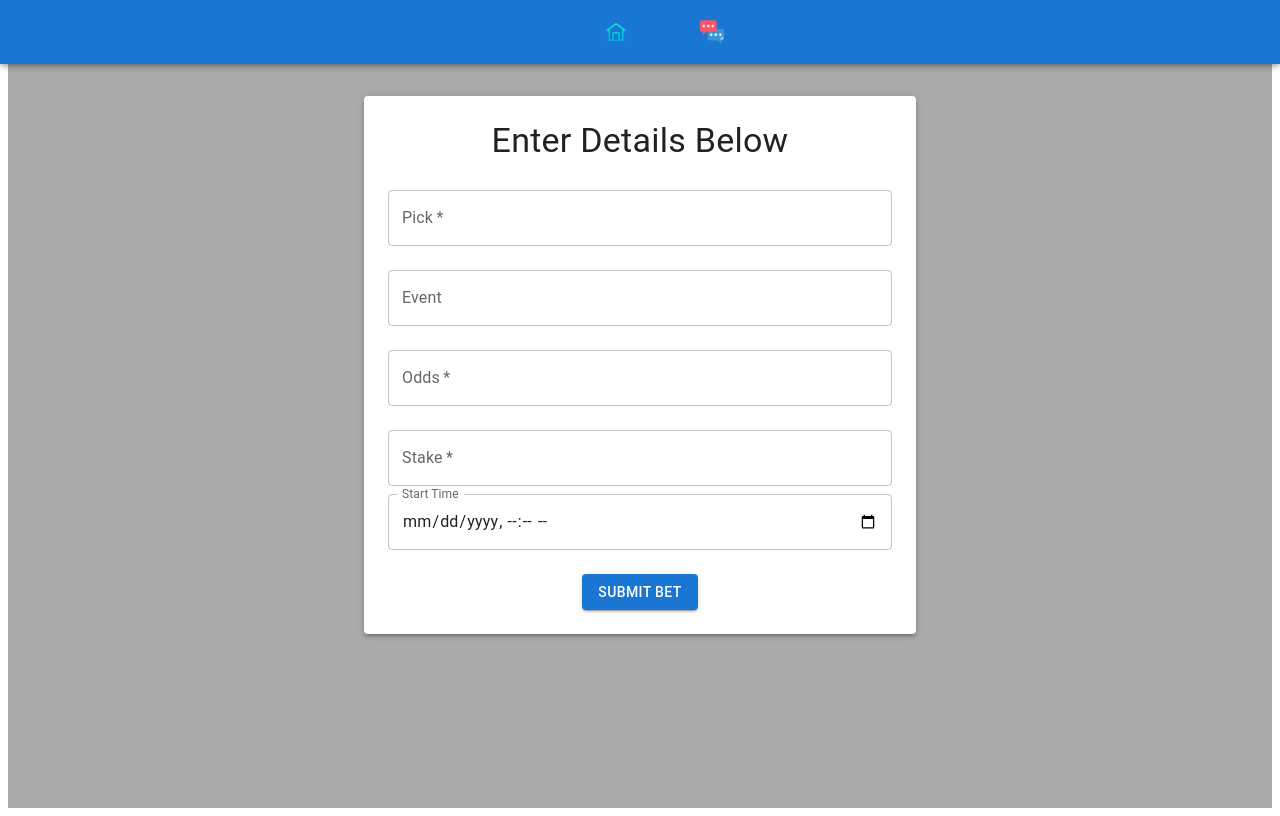
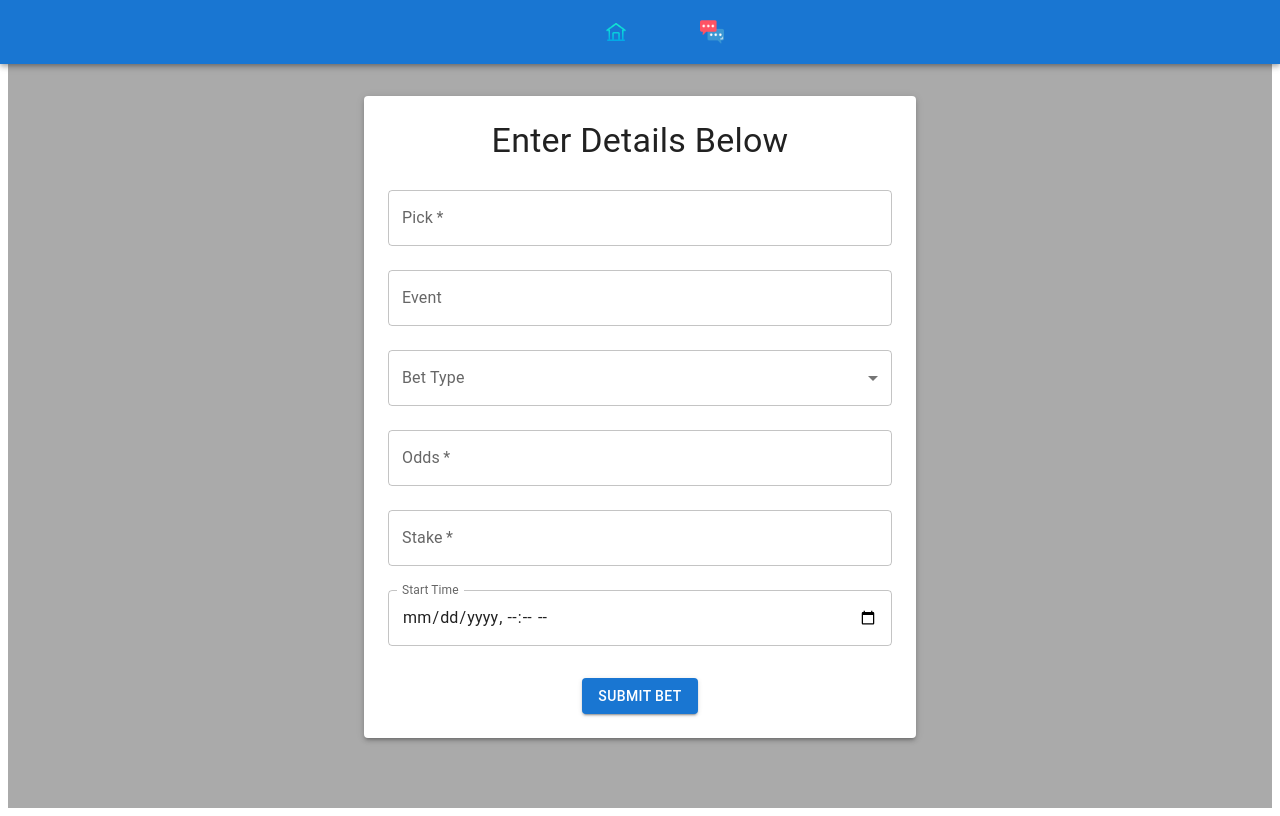
Before and after one commit to rcallebs/Wager-Vision, a React (Vite) app: page /add-bet in a window 1280 px wide. Built offline with nearby package versions, Linux system fonts and the light colour scheme; the HTML template or start-up script is replaced by a standard one.

Commit message:
add bet detail styled

```diff
--- a/src/App.jsx
+++ b/src/App.jsx
@@ -41,6 +41,7 @@ const App = () => {
   }, []);
 
   return (
+    <div className="background-container">
       <div className="App">
         <Nav user={user} handleLogOut={handleLogOut} />
         <main className="main-content">
@@ -61,6 +62,7 @@ const App = () => {
         </main>
         <footer></footer>
       </div>
+    </div>
   );
 };
 
--- a/src/pages/AddBet.jsx
+++ b/src/pages/AddBet.jsx
@@ -8,6 +8,10 @@ import {
   Container,
   Typography,
   Paper,
+  FormControl,
+  InputLabel,
+  Select,
+  MenuItem,
 } from "@mui/material";
 
 const AddBet = () => {
@@ -28,6 +32,15 @@ const AddBet = () => {
     setBet((prevBet) => ({
       ...prevBet,
       [name]: value,
+    }));
+  };
+
+  const handleSelectChange = (e) => {
+    const { name, value } = e.target;
+    setBet((prevBet) => ({
+      ...prevBet,
+      [name]: value,
+      odds: "",
     }));
   };
 
@@ -82,6 +95,19 @@ const AddBet = () => {
             fullWidth
             margin="normal"
           />
+          <FormControl fullWidth margin="normal">
+            <InputLabel id="betType">Bet Type</InputLabel>
+            <Select
+              labelId="betType"
+              name="betType"
+              value={bet.betType}
+              onChange={handleSelectChange}
+              required
+            >
+              <MenuItem value="ml">Moneyline</MenuItem>
+              <MenuItem value="spread">Spread</MenuItem>
+            </Select>
+          </FormControl>
           <TextField
             label="Odds"
             name="odds"
@@ -103,6 +129,7 @@ const AddBet = () => {
             required
           />
           <TextField
+            sx={{ marginTop: "16px", marginBottom: "8px" }}
             label="Start Time"
             name="commenceTime"
             type="datetime-local"
--- a/src/pages/BetDetails.jsx
+++ b/src/pages/BetDetails.jsx
@@ -70,10 +70,11 @@ const BetDetails = () => {
       >
         <Box>
           <Typography variant="h4" gutterBottom>
-            {bet.event}
+            Event: {bet.event}
           </Typography>
           <Typography variant="h5" gutterBottom>
-            {bet.pick} - {bet.betType}
+            Pick: {bet.pick} <br />
+            Type - {bet.betType}
           </Typography>
           <Typography variant="h6" gutterBottom>
             Scheduled Start:{" "}
```
Lines whose indentation alone changed are shown as unchanged.
